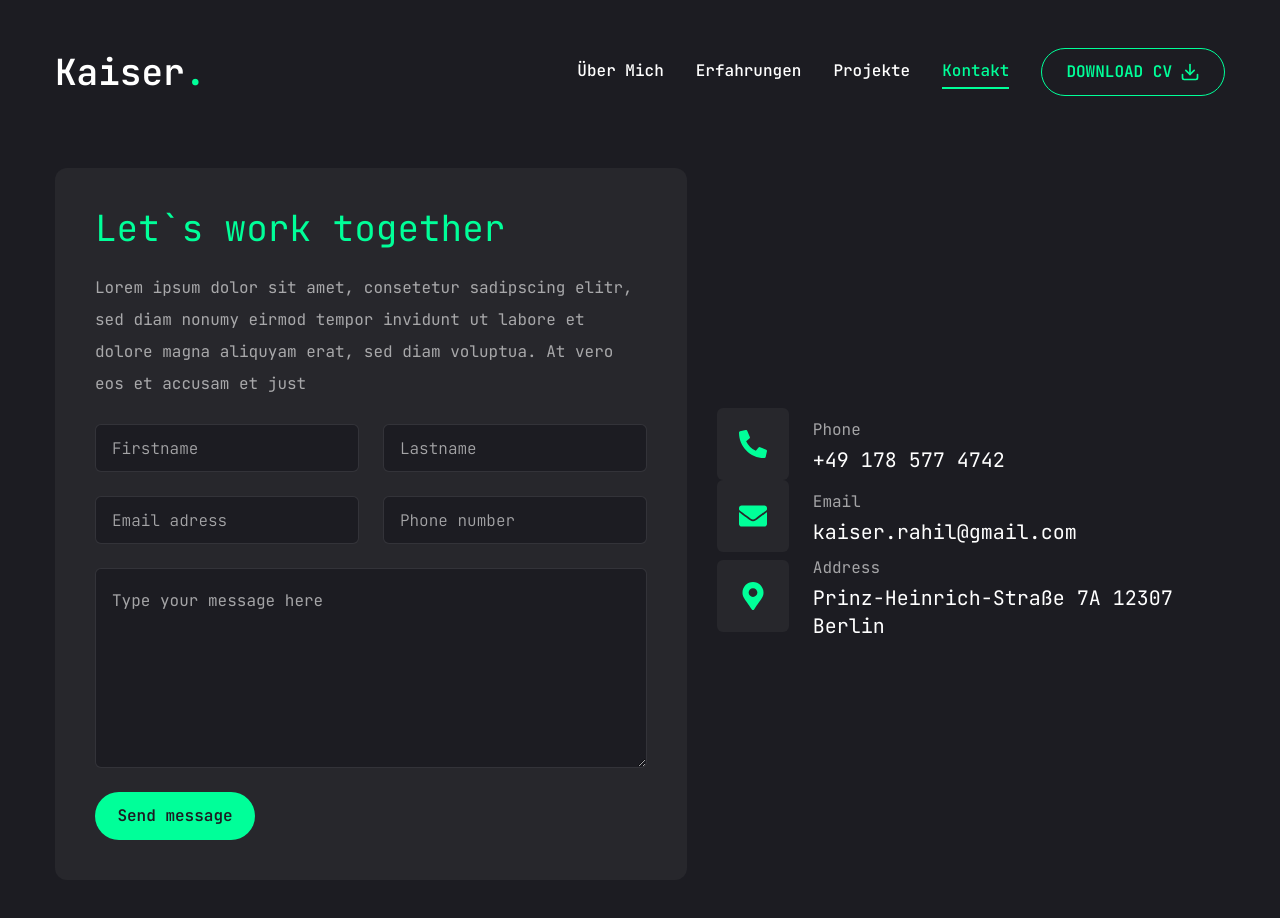
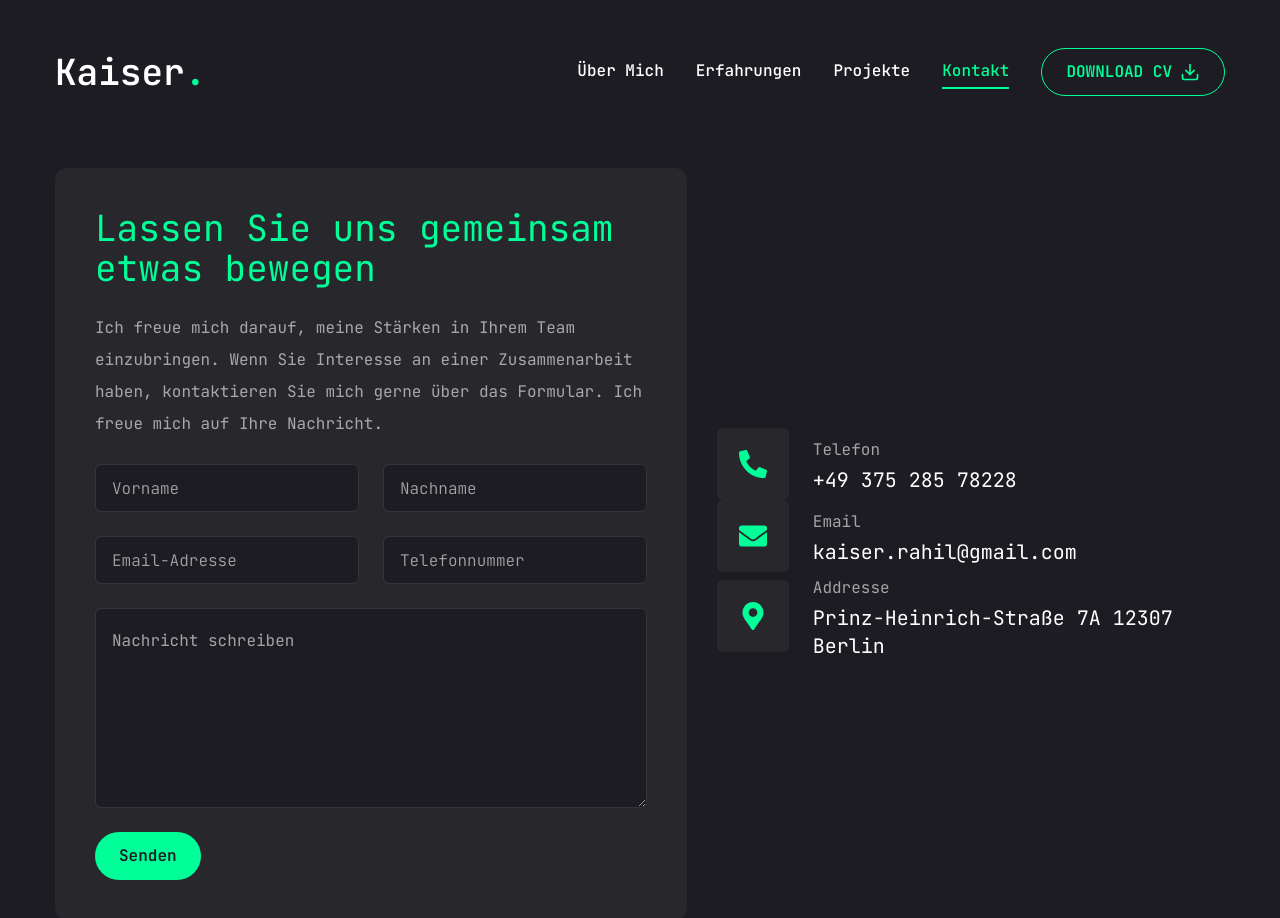
Before and after one commit to rahilkaiser/portfolio-website, a Next.js app: page /contact in a window 1280 px wide. Shown: the top 918 px of the page. Built offline with nearby package versions, Linux system fonts and the light colour scheme.

Commit message:
Fixes Content change, upload pdf

```diff
--- a/src/app/contact/page.tsx
+++ b/src/app/contact/page.tsx
@@ -13,8 +13,8 @@ import {CircleLoader} from "react-spinners";
 const info = [
     {
         icon: <FaPhoneAlt/>,
-        title: "Phone",
-        description: "+49 178 577 4742",
+        title: "Telefon",
+        description: "+49 375 285 78228",
     },
     {
         icon: <FaEnvelope/>,
@@ -23,7 +23,7 @@ const info = [
     },
     {
         icon: <FaMapMarkerAlt/>,
-        title: "Address",
+        title: "Addresse",
         description: "Prinz-Heinrich-Straße 7A 12307 Berlin",
     }
 ]
@@ -80,33 +80,33 @@ export default function Contact() {
                         <form onSubmit={sendEmail} ref={form}
                               className="flex flex-col gap-6 p-10 bg-[#27272c] rounded-xl ">
                             {!isLoading ?
-                                <> <h3 className="text-4xl text-accent">Let`s work together</h3>
-                                    <p className="text-white/60">Lorem ipsum dolor sit amet, consetetur sadipscing
-                                        elitr, sed
-                                        diam nonumy eirmod tempor invidunt ut labore et dolore magna aliquyam erat, sed
-                                        diam
-                                        voluptua. At vero eos et accusam et just
+                                <> <h3 className="text-4xl text-accent">Lassen Sie uns gemeinsam etwas bewegen</h3>
+                                    <p className="text-white/60">
+                                        Ich freue mich darauf, meine Stärken in Ihrem Team einzubringen. Wenn Sie
+                                        Interesse an einer Zusammenarbeit haben, kontaktieren Sie mich gerne über das
+                                        Formular. Ich freue mich auf Ihre Nachricht.
                                     </p>
                                     <div className="grid grid-cols-1 md:grid-cols-2 gap-6">
-                                        <Input type="firstname" placeholder="Firstname" name="from_forename"/>
-                                        <Input type="lastname" placeholder="Lastname" name="from_lastname"/>
-                                        <Input type="email" placeholder="Email adress" name="email"/>
-                                        <Input type="phone" placeholder="Phone number" name="phone"/>
+                                        <Input type="firstname" placeholder="Vorname" name="from_forename"/>
+                                        <Input type="lastname" placeholder="Nachname" name="from_lastname"/>
+                                        <Input type="email" placeholder="Email-Adresse" name="email"/>
+                                        <Input type="phone" placeholder="Telefonnummer" name="phone"/>
                                     </div>
 
                                     <Textarea className="h-[200px]"
-                                              placeholder="Type your message here"
+                                              placeholder="Nachricht schreiben"
                                               name="message"
                                     />
 
                                     <div className="flex items-center gap-4">
                                         <Button type="submit" size="md" className="max-w-40">
-                                            {!isLoading ? "Send message" : <FaSpinner/>}
+                                            {!isLoading ? "Senden" : <FaSpinner/>}
                                         </Button>
-                                        {success && <span className="text-sm text-accent">Your message has been sent successfully</span>}
-                                        {error && <span className="text-sm text-red-600">Something went wrong</span>}
+                                        {success && <span className="text-sm text-accent">Ihre Nachricht wurde erfolgreich gesendet.</span>}
+                                        {error && <span className="text-sm text-red-600">Etwas ist schiefgelaufen.</span>}
                                     </div>
-                                </> : <div className="xl:min-h-[60vh] flex justify-center items-center"><CircleLoader color="#00ff99"/></div>
+                                </> : <div className="xl:min-h-[60vh] flex justify-center items-center"><CircleLoader
+                                    color="#00ff99"/></div>
                             }
                         </form>
                     </div>
--- a/src/app/page.tsx
+++ b/src/app/page.tsx
@@ -38,7 +38,7 @@ export default function Home() {
                             className="text-accent">App-Entwicklung</span>.
                         </span>
                         <div className="flex flex-col xl:flex-row items-center gap-8">
-                            <Link href="/lebenslauf.pdf">
+                            <Link href="/lebenslauf.pdf" target="_blank">
                                 <Button variant="outline" size="lg"
                                         className="uppercase flex items-center gap-2 duration-500">
                                     Lebenslauf herunterladen
--- a/src/app/portfolio/page.tsx
+++ b/src/app/portfolio/page.tsx
@@ -22,8 +22,23 @@ interface Project {
 }
 
 const projectList: Project[] = [
+        {
+        num: '01',
+        category: 'Fullstack',
+        title: 'QuickEdit',
+        description: 'QuickEdit bietet die Möglichkeit effizient Bilder zu editieren. Es kann der Bildhintergrund entfernt, spezifische Elemente im Bild entfernt oder die Auflösung verbessert werden und vieles mehr.',
+        stack: [
+            {name: 'Next.js'},
+            {name: 'Tailwind.css'},
+            {name: 'Cloudinary'},
+            {name: 'MongoDB'},
+        ],
+        image: '/QuickEditThumb.png',
+        live: 'https://bild-edit.vercel.app/',
+        github: 'https://github.com/rahilkaiser/bild-edit.git',
+    },
     {
-        num: '01',
+        num: '02',
         category: 'angular',
         title: 'Netflix Klon',
         description: 'Diese Anwendung ist ein Klon von Netflix, der entwickelt wurde, um Angular-Kenntnisse zu vertiefen und zu präsentieren. Das Projekt nutzt Angular in Kombination mit TailwindCSS und Bootstrap für das Styling. Die Anwendung bezieht Videodaten über die TMDB API.',
@@ -39,7 +54,7 @@ const projectList: Project[] = [
         github: 'https://github.com/rahilkaiser/angular-netflix-clone.git',
     },
     {
-        num: '02',
+        num: '03',
         category: 'Ecommerce Shop',
         title: 'NekoStore ',
         description: 'NekoStore ist ein E-Commerce-Shop, der Next.js, Tailwind CSS nutzt. Die Integration von Wix Studio Headless CMS ermöglicht eine einfache Verwaltung von Produkten, Benutzern und Inhalten. Benutzer können sich einloggen, Produkte durchsuchen und filtern.',
@@ -52,21 +67,7 @@ const projectList: Project[] = [
         live: 'https://nekostore.vercel.app/',
         github: 'https://github.com/rahilkaiser/nekostore.git',
     },
-    {
-        num: '03',
-        category: 'Fullstack',
-        title: 'QuickEdit',
-        description: 'QuickEdit bietet die Möglichkeit effizient Bilder zu editieren. Es önnen Hintergründe transparent gemacht, spezifische Elemente entfernt oder die Auflösung verbessert werden und vieles mehr.',
-        stack: [
-            {name: 'Next.js'},
-            {name: 'Tailwind.css'},
-            {name: 'Cloudinary'},
-            {name: 'MongoDB'},
-        ],
-        image: '/QuickEditThumb.png',
-        live: 'https://bild-edit.vercel.app/',
-        github: 'https://github.com/rahilkaiser/bild-edit.git',
-    },
+
 ];
 
 export default function Portfolio() {
--- a/src/components/Header.tsx
+++ b/src/components/Header.tsx
@@ -17,11 +17,11 @@ export const Header = () => {
                 <div className="hidden xl:flex items-center gap-8">
                     <Nav />
 
-                    <Button variant="outline" size="md"
-                            className="uppercase flex items-center gap-2 duration-500">
+                    <Link href="/lebenslauf.pdf" target="_blank"><Button variant="outline" size="md"
+                               className="uppercase flex items-center gap-2 duration-500">
                         Download CV
                         <FiDownload className="text-xl"/>
-                    </Button>
+                    </Button></Link>
                 </div>
 
             {/*    mobile nav*/}
--- a/src/components/MobileNav.tsx
+++ b/src/components/MobileNav.tsx
@@ -1,5 +1,5 @@
 "use client"
-import {Sheet, SheetContent, SheetTrigger} from "@/components/ui/sheet";
+import {Sheet, SheetClose, SheetContent, SheetTrigger} from "@/components/ui/sheet";
 import {CiMenuFries} from "react-icons/ci";
 import {usePathname} from "next/navigation";
 import Link from "next/link";
@@ -32,19 +32,23 @@ export const MobileNav = () => {
     return (
         <Sheet>
             <SheetTrigger className="flex justify-center items-center">
-            <CiMenuFries className="text-[32px] text-accent " />
+                <CiMenuFries className="text-[32px] text-accent "/>
             </SheetTrigger>
             <SheetContent className="flex flex-col">
                 <div className="mt-32 mb-40 text-center text-2xl">
+                    <SheetClose asChild>
                         <Link href="/">
                             <h1 className="text-4xl font-semibold">
                                 Kaiser<span className="text-accent">.</span>
                             </h1>
                         </Link>
+                    </SheetClose>
                 </div>
                 <nav className="flex flex-col justify-center items-center gap-8">
-                    {links.map((link,index) => (
-                        <Link className={`${link.path === pathName && "text-accent border-b-2 border-accent"} text-xl capitalize hover:text-accent transition-all`} href={link.path} key={index}>{link.name}</Link>
+                    {links.map((link, index) => (
+                        <SheetClose asChild><Link
+                            className={`${link.path === pathName && "text-accent border-b-2 border-accent"} text-xl capitalize hover:text-accent transition-all`}
+                            href={link.path} key={index}>{link.name}</Link></SheetClose>
                     ))}
                 </nav>
             </SheetContent>
--- a/src/components/Nav.tsx
+++ b/src/components/Nav.tsx
@@ -9,10 +9,6 @@ const links = [
         name: "Über mich",
         path: "/"
     },
-    // {
-    //     name: "experience",
-    //     path: "/experience"
-    // },
     {
         name: "Erfahrungen",
         path: "/resume"
```
Also changed, not shown: src/app/resume/page.tsx (+21 -21 lines), 1 other file (tests, documents, lock files or other folders). Lines whose indentation alone changed are shown as unchanged.
